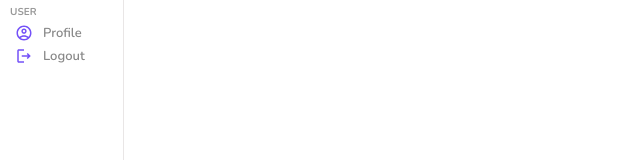
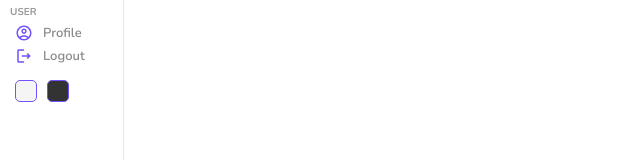
Before and after one commit to MennaEbied/admin-dashboard, a React (Vite) app: page / in a window 1280 px wide. Shown: the part 385-545 px from the top of the page, without its empty margins (0-640 px from the left). Built offline with nearby package versions, Linux system fonts and the light colour scheme.

Commit message:
Styling sidebar bottom section

```diff
--- a/src/components/sidebar/Sidebar.jsx
+++ b/src/components/sidebar/Sidebar.jsx
@@ -71,7 +71,10 @@
               </li>
             </ul>
         </div>
-        <div className="bototm"></div>
+        <div className="bottom">
+            <div className="colorOptions"></div>
+            <div className="colorOptions"></div>
+        </div>
 
     </div>
   )
--- a/src/components/sidebar/sidebar.scss
+++ b/src/components/sidebar/sidebar.scss
@@ -57,4 +57,28 @@
             }
         }
     }
+    .bottom{
+        display: flex;
+        align-items: center;
+        margin: 10px;
+
+        .colorOptions{
+            width: 20px;
+            height: 20px;
+            border-radius: 5px;
+            border: 1px solid #7451f8;
+            cursor: pointer;
+            margin: 5px;
+
+            &:nth-child(1){
+                background-color: whitesmoke;
+            }
+            &:nth-child(2){
+                background-color: #333;
+            }
+            &:nth-child(3){
+                background-color: darkblue;
+            }
+        }
+    }
 }
```
